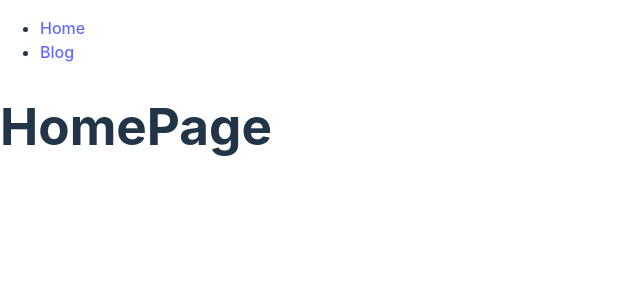
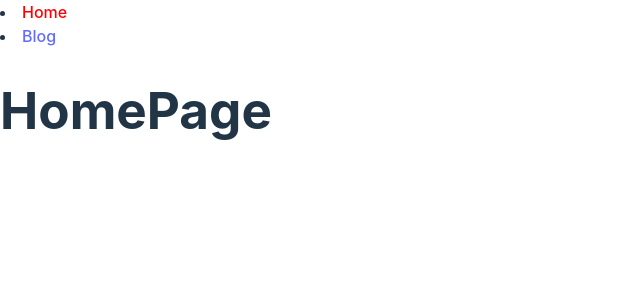
Before and after one commit to wildchamo/react-router, a React (Vite) app: page / in a window 1280 px wide. Shown: the top 300 px of the page, without its empty margins (0-640 px from the left). Built offline with nearby package versions, Linux system fonts and the light colour scheme.

Commit message:
utilización de NavLink para darle color al componente en el caso que esté activo

```diff
--- a/src/Menu.jsx
+++ b/src/Menu.jsx
@@ -1,19 +1,31 @@
 import React from "react";
-import { Link } from "react-router-dom";
+import { Link, NavLink } from "react-router-dom";
 
 function Menu() {
   return (
     <nav>
-      <ul>
+      {/* <ul>
         <li>
           <Link to="/">Home</Link>
         </li>
         <li>
           <Link to="/blog">Blog</Link>
         </li>
-      </ul>
+      </ul> */}
+      <li>
+        <NavLink
+          style={({ isActive }) => ({ color: isActive ? "red" : "blue" })}
+          to="/"
+        >
+          Home
+        </NavLink>
+      </li>
+      <li>
+        <NavLink to="/blog">Blog</NavLink>
+      </li>
     </nav>
   );
 }
 
+//navlink es muy bellako
 export default Menu;
```
